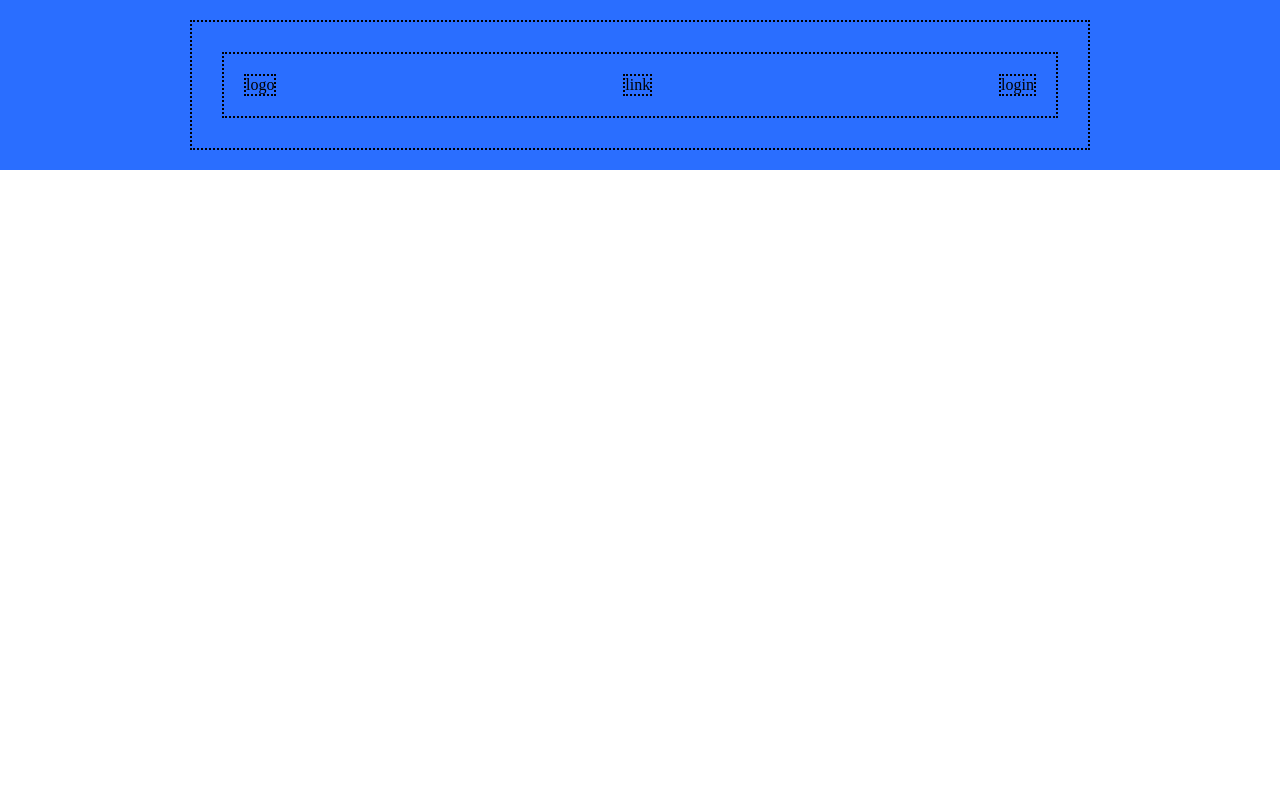
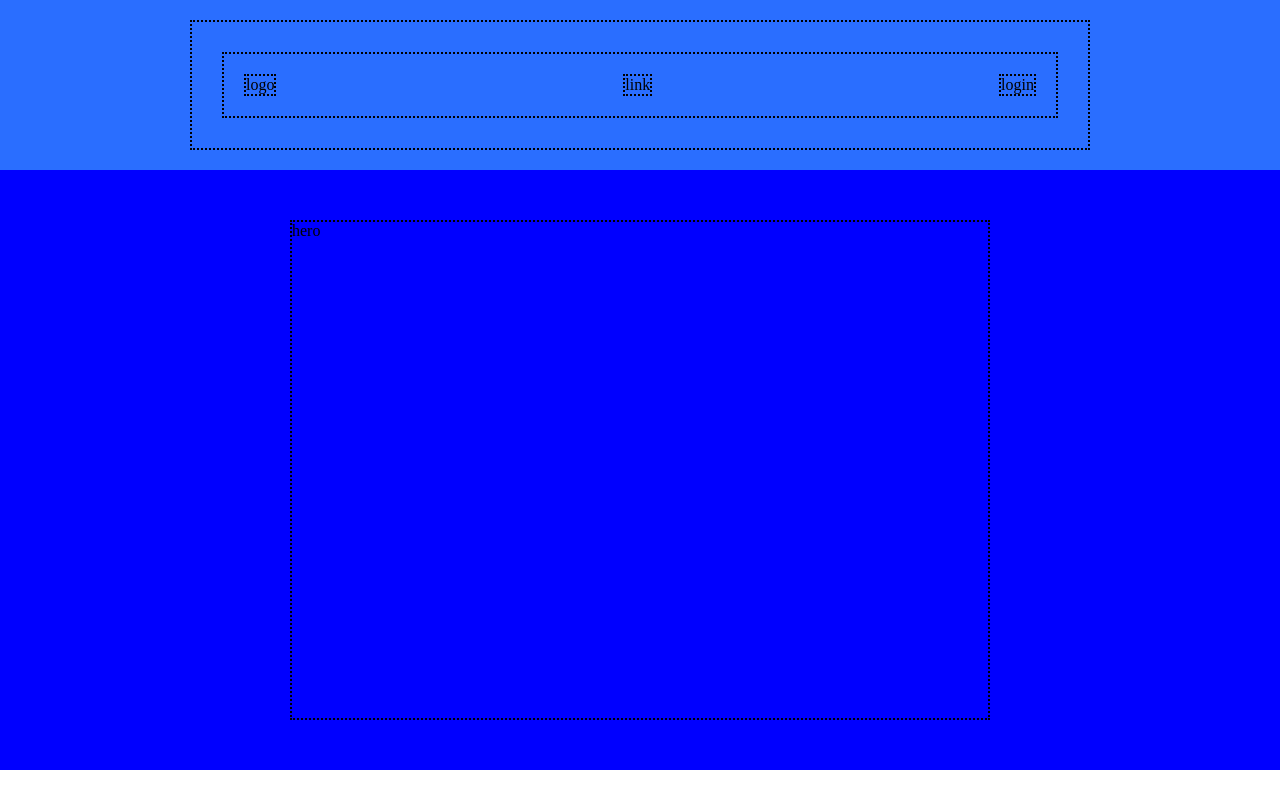
Before and after one commit to Jero1304/htmlcss-discord, a plain HTML site: page index.html in a window 1280 px wide. Drawn offline with Linux system fonts and the light colour scheme.

Commit message:
FEAT main + hero

```diff
--- a/css/style.css
+++ b/css/style.css
@@ -35,7 +35,13 @@
     border: 2px dotted black;
     padding: 30px;
 }
-
+.debug .hero{
+    background-color: blue;
+    padding: 50px 0;
+}
+.debug .hero > * {
+    min-height: 500px;
+ }
 
 
 
@@ -43,3 +49,8 @@
 .main-header .row{
     align-items: center;
 }
+.container-small{
+    border: 2px dotted black;
+    margin: 0 auto;
+    max-width: 700px;
+}
--- a/index.html
+++ b/index.html
@@ -19,5 +19,16 @@
             </div>
         </div>
     </header>
+
+    <main>
+        <div class="main-content">
+            <section class="hero">
+                <div class="container-small">
+                    hero
+                </div>
+
+            </section>
+        </div>
+    </main>
 </body>
 </html>
```
